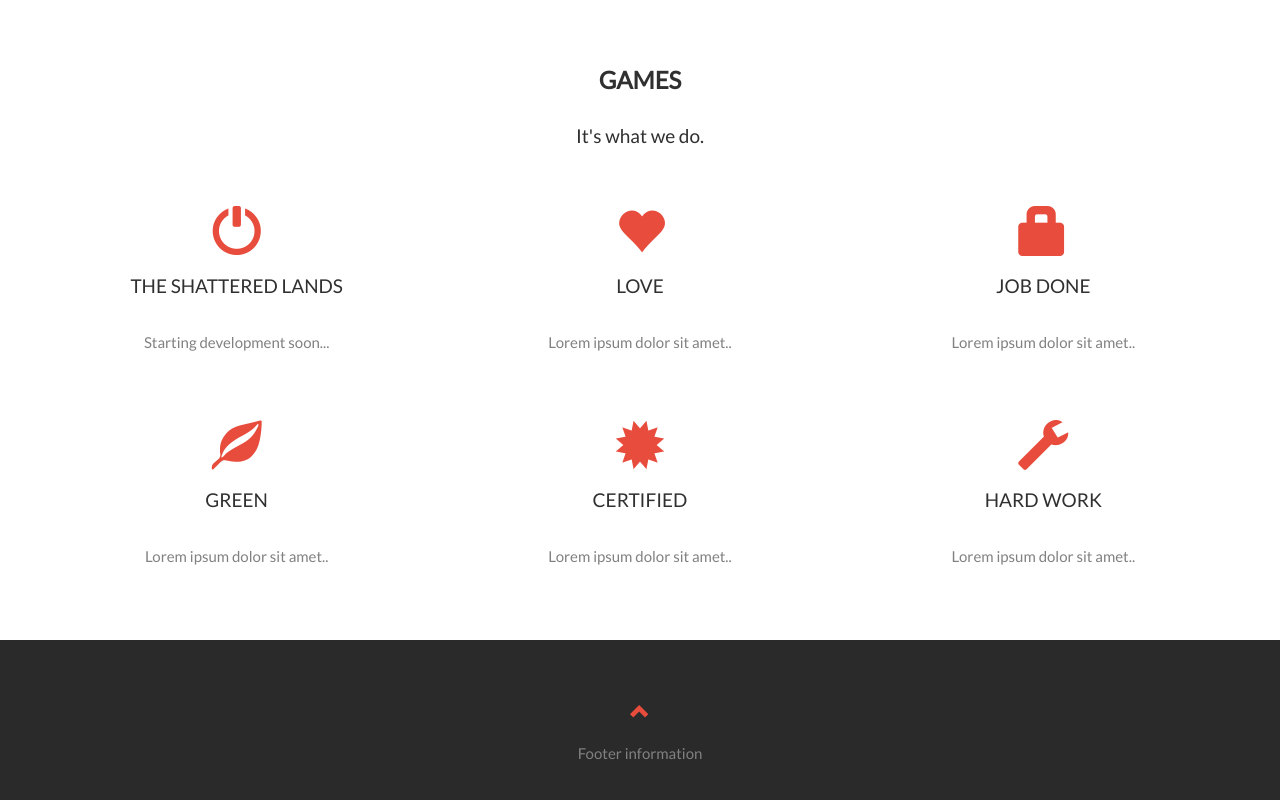
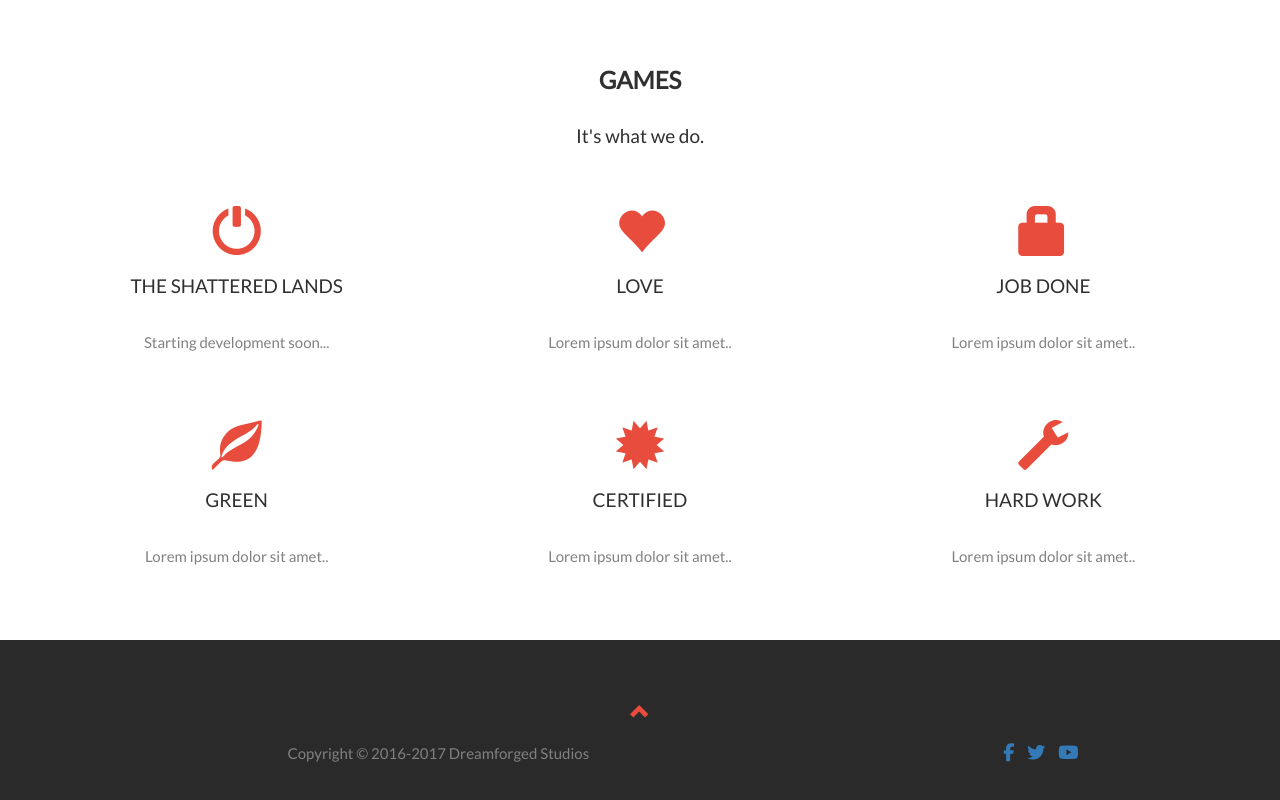
Before and after one commit to kriscrump/Site, a plain HTML site: page index.html in a window 1280 px wide. Shown: the part 792-1592 px from the top of the page. Drawn offline with nearby package versions, Linux system fonts and the light colour scheme.

Commit message:
updated footer
added support for font awesome and added skeleton footer

```diff
--- a/css/style.css
+++ b/css/style.css
@@ -16,6 +16,9 @@ body {
   color: #303030;
   font-weight: 400;
   margin-bottom: 30px;
+  }
+.fa:before {
+  font-size: 18px;
 }
 .jumbotron {
   background-color: #2A2A2A;
--- a/index.html
+++ b/index.html
@@ -18,6 +18,7 @@
 
     <script src="https://ajax.googleapis.com/ajax/libs/jquery/3.1.1/jquery.min.js"></script>
     <script src="https://maxcdn.bootstrapcdn.com/bootstrap/3.3.7/js/bootstrap.min.js"></script>
+    <script src="https://use.fontawesome.com/b39e976c97.js"></script>
 
     <!-- HTML5 shim and Respond.js for IE8 support of HTML5 elements and media queries -->
     <!--[if lt IE 9]>
@@ -148,7 +149,18 @@
       <a href="#myPage" title="Back to the Top">
         <span class="glyphicon glyphicon-chevron-up"></span>
       </a>
-      <p>Footer information</p>
+      <div class="row">
+        <div class="col-md-8">
+          <span class="copyright">Copyright &copy; 2016-2017 Dreamforged Studios</span>
+        </div>
+        <div class="col-md-4">
+          <ul class="list-inline social-buttons">
+            <li><a href="#"><i class="fa fa-facebook"></i></a></li>
+            <li><a href="#"><i class="fa fa-twitter"></i></a></li>
+            <li><a href="#"><i class="fa fa-youtube"></i></a></li>
+          </ul>
+        </div>
+      </div>
     </footer>
 
     <script>
```
Lines whose indentation alone changed are shown as unchanged.
